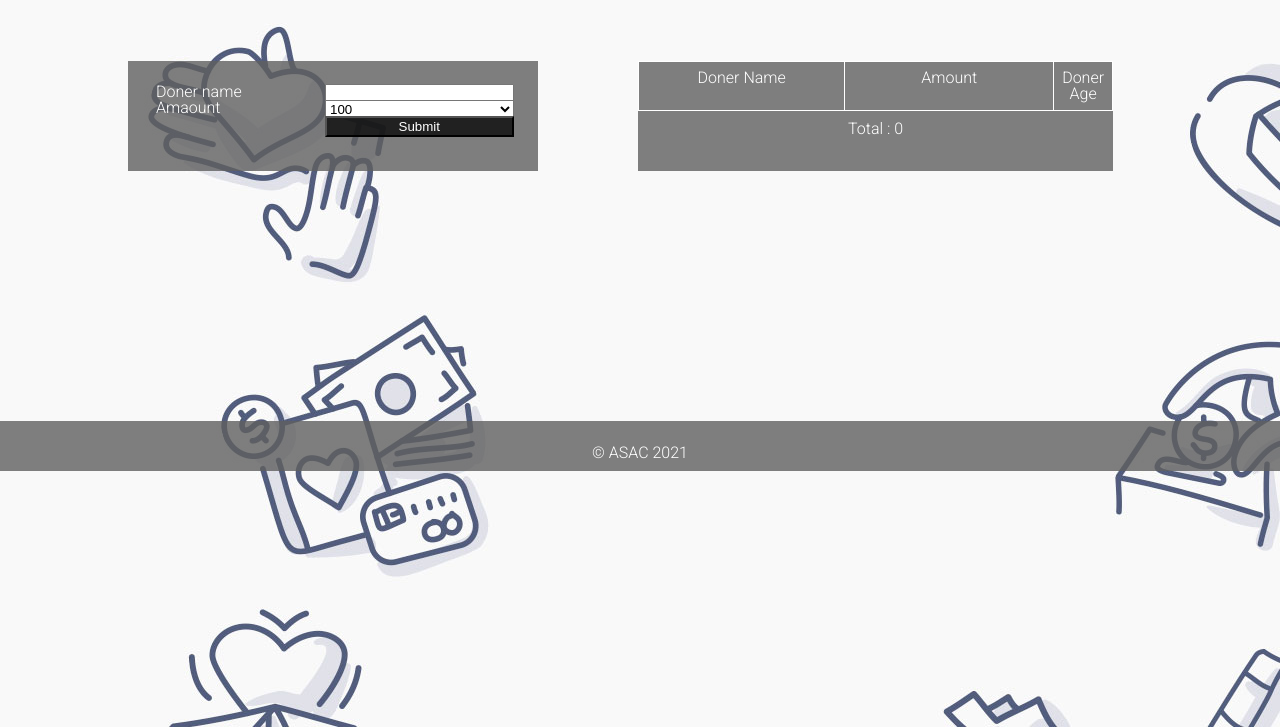
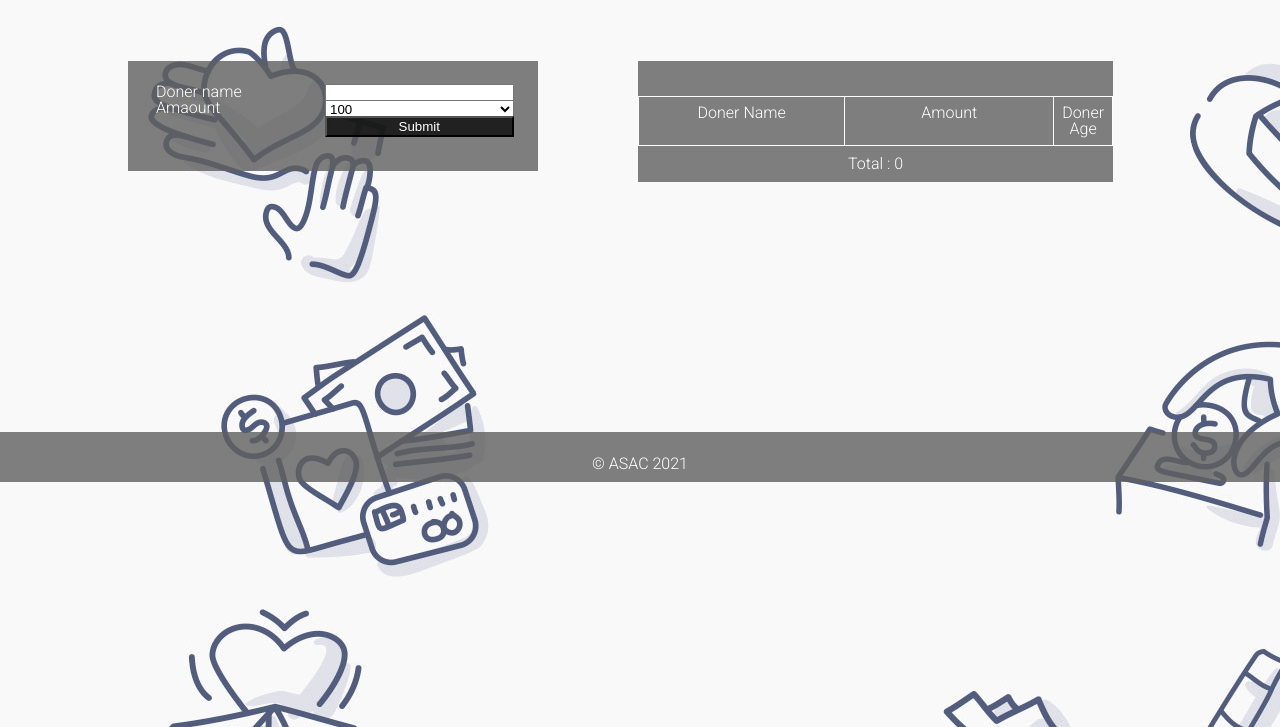
Before and after one commit to AnasAGc/Donors-informations, a plain HTML site: page index.html in a window 1280 px wide. Shown: the part 73-800 px from the top of the page. Drawn offline with Linux system fonts and the light colour scheme.

Commit message:
fix the table

```diff
--- a/Css/style.css
+++ b/Css/style.css
@@ -45,7 +45,10 @@ section input:last-child{
     color: white;
 }
 
+table{
+margin-top: 35px;
 
+}
 #formSection{
 
     background-color: rgba(96, 96, 96,.8);
```
